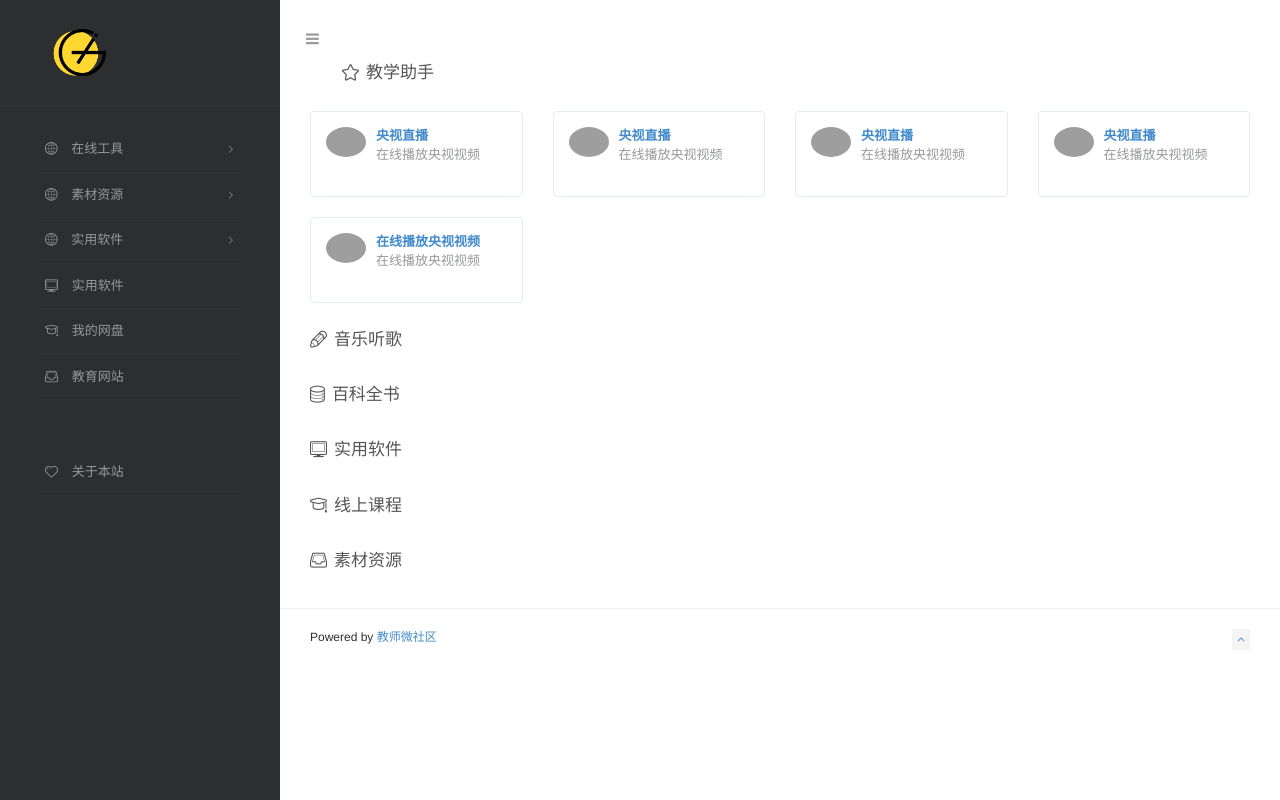
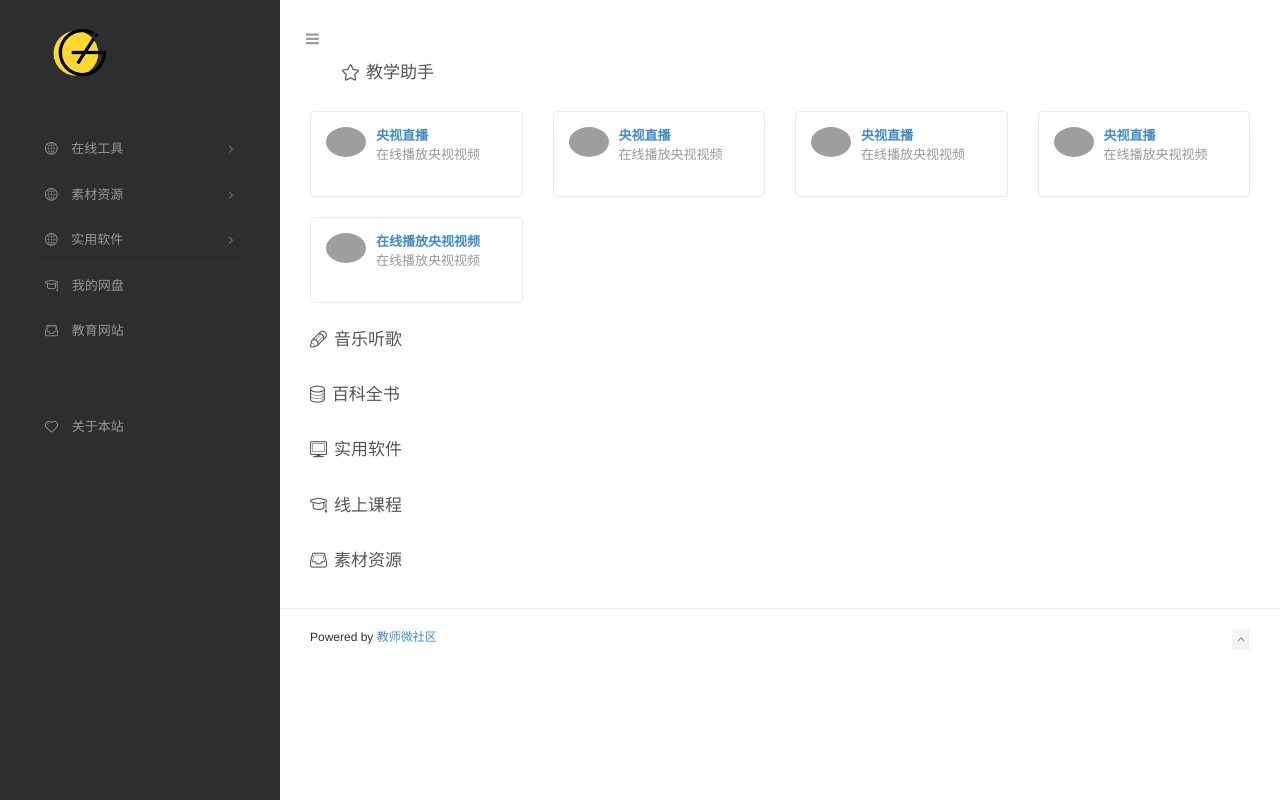
Before and after one commit to jswsq/soft, a plain HTML site: page index.html in a window 1280 px wide. Drawn offline with nearby package versions, Linux system fonts and the light colour scheme; some packages are replaced by stand-ins of ours; grey boxes are pictures that could not be loaded; a script that the page names is missing.

Commit message:
update from gridea: 2021-06-24 17:13:31

```diff
--- a/atom.xml
+++ b/atom.xml
@@ -2,7 +2,7 @@
 <feed xmlns="http://www.w3.org/2005/Atom">
     <id>https://jswsq.github.io/soft</id>
     <title>教师微社区</title>
-    <updated>2021-06-24T19:08:57.679Z</updated>
+    <updated>2021-06-24T19:13:30.827Z</updated>
     <generator>https://github.com/jpmonette/feed</generator>
     <link rel="alternate" href="https://jswsq.github.io/soft"/>
     <link rel="self" href="https://jswsq.github.io/soft/atom.xml"/>
--- a/index.html
+++ b/index.html
@@ -192,13 +192,6 @@
 
 
                         </ul>
-                    </li>
-
-                    <li>
-                        <a href="#实用软件" class="smooth">
-                            <i class="icon-desktop"></i>
-                            <span class="title">实用软件</span>
-                        </a>
                     </li>
 
 
```
